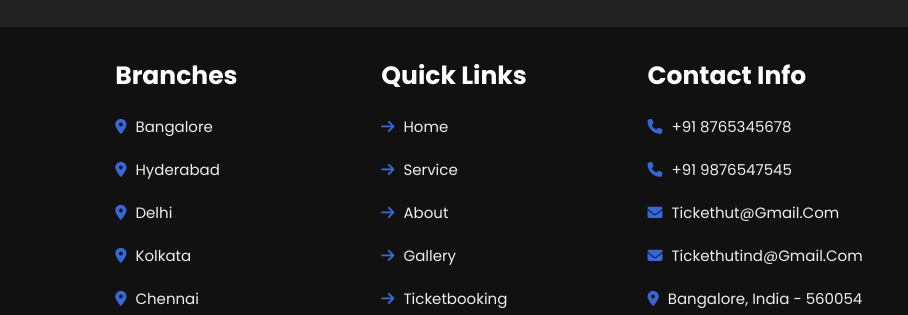
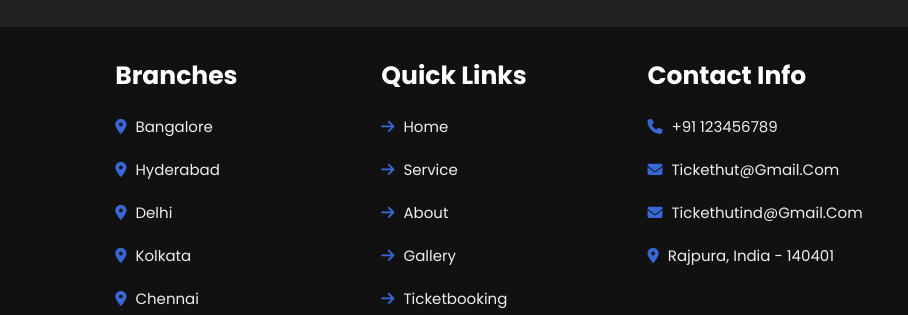
Before and after one commit to itzshoaibmalik/Event_Management_System, a plain HTML site: page event.html in a window 1280 px wide. Shown: the part 6010-6325 px from the top of the page, 0-908 px from the left. Drawn offline with nearby package versions, Linux system fonts and the light colour scheme; a script that the page names is missing.

Commit message:
Update event.html

```diff
--- a/event.html
+++ b/event.html
@@ -492,12 +492,11 @@ Your occasion deserves nothing less than our careful planning and dedication. Le
 
         <div class="box">
           <h3>contact info</h3>
-          <a href="#"> <i class="fas fa-phone"></i> +91 8765345678 </a>
-          <a href="#"> <i class="fas fa-phone"></i> +91 9876547545 </a>
+          <a href="#"> <i class="fas fa-phone"></i> +91 123456789 </a>
           <a href="#"> <i class="fas fa-envelope"></i> tickethut@gmail.com </a>
           <a href="#"> <i class="fas fa-envelope"></i> tickethutind@gmail.com </a>
           <a href="#">
-            <i class="fas fa-map-marker-alt"></i> bangalore, india - 560054
+            <i class="fas fa-map-marker-alt"></i> rajpura, india - 140401
           </a>
         </div>
 
```
